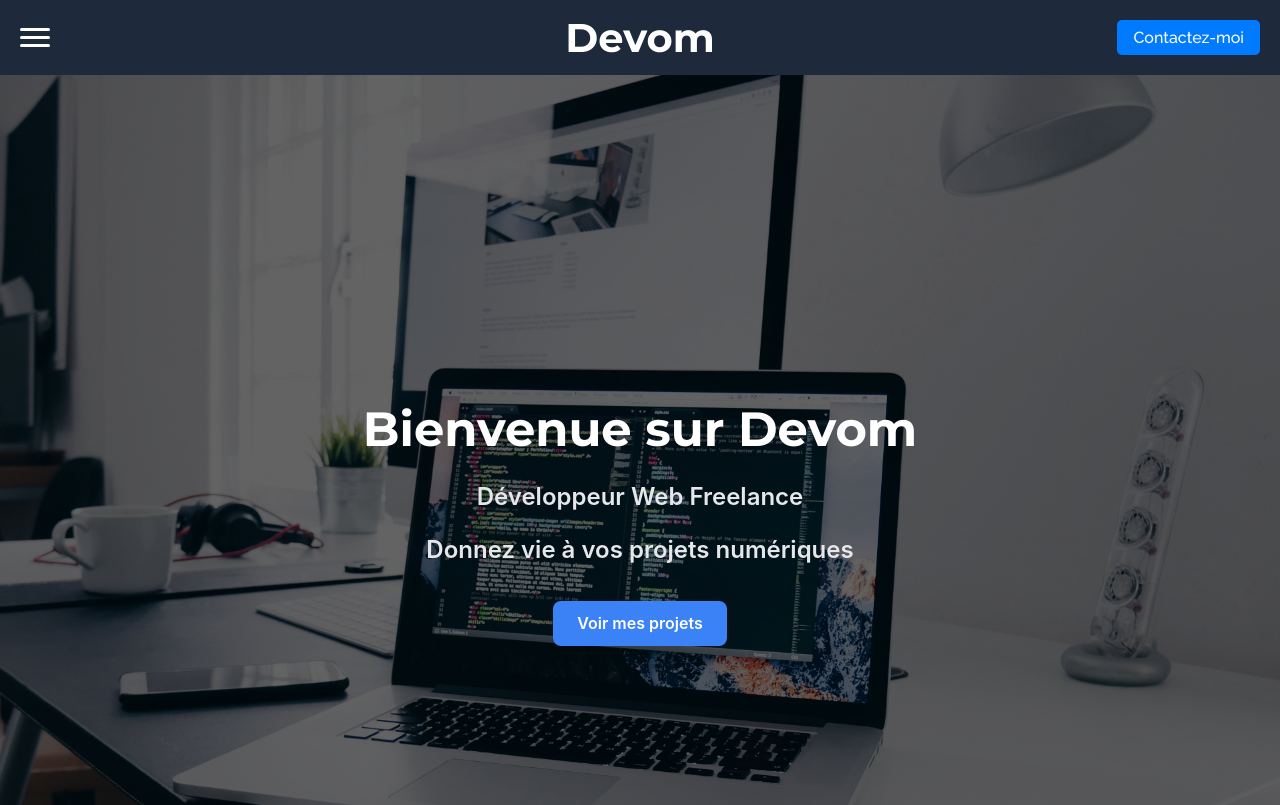
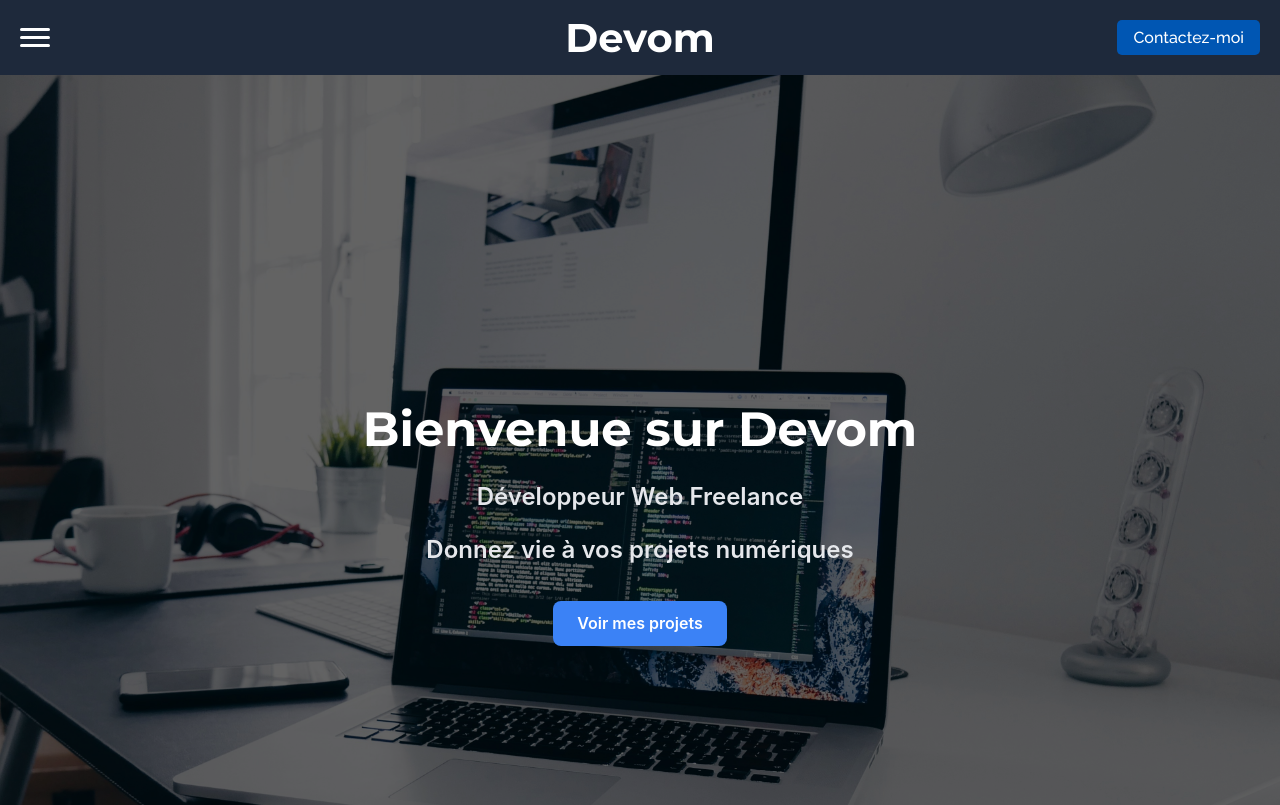
Before and after one commit to Mohoua93/Devom, a React (Create React App) app: page / in a window 1280 px wide. Shown: the top 805 px of the page. Built offline with nearby package versions, Linux system fonts and the light colour scheme.

Commit message:
change contrast btn contact in header

```diff
--- a/src/styles/Header.css
+++ b/src/styles/Header.css
@@ -28,7 +28,7 @@
 .contact-btn-desktop {
   position: absolute;
   right: 20px;
-  background-color: #007bff;
+  background-color: #0056b3; /* corrigé pour le contraste */
   color: white;
   padding: 0.5rem 1rem;
   border-radius: 5px;
@@ -38,10 +38,12 @@
   z-index: 2;
 }
 
+
 /* Hover */
 .contact-btn-desktop:hover {
-  background-color: #0056b3;
+  background-color: #003f7f;
 }
+
 
 /* Responsive : cacher le bouton sur mobile */
 @media (max-width: 768px) {
```
